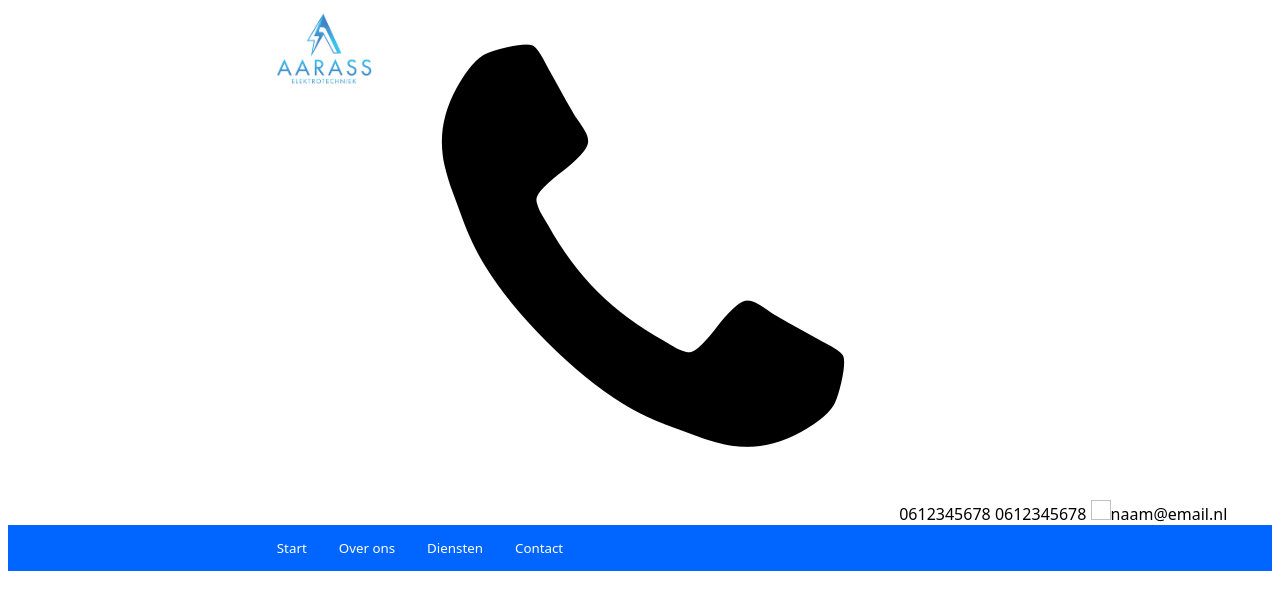
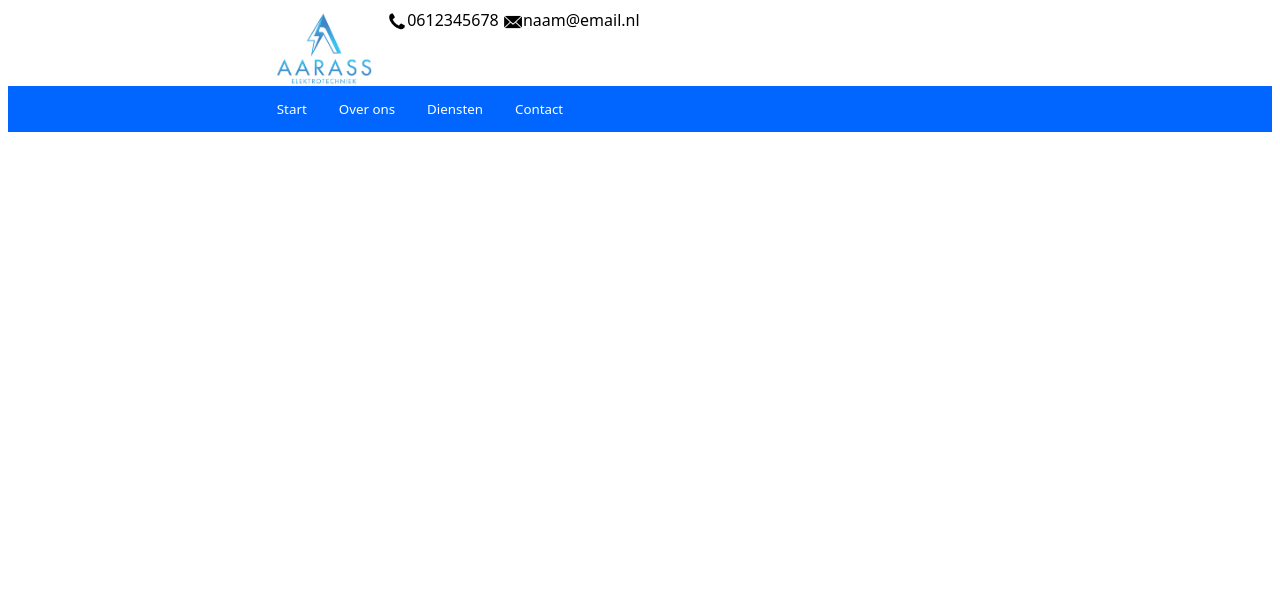
Before and after one commit to aoqla/Aarass-Elekrotechniek, a plain HTML site: page index.html in a window 1280 px wide. Drawn offline with Linux system fonts and the light colour scheme.

Commit message:
contact aligned

```diff
--- a/index.html
+++ b/index.html
@@ -11,8 +11,8 @@
         <title>Aarass Elektrotechniek</title>
         <section>
             <img src="Images/logo_gefixt.png" class="logo">
-            <span class = "contact"><img src="Images/phone-512.jpg">0612345678</span>
-            <span class = "contact"><src="Images/Mail_black-512.jpg">0612345678</span> <img  class = "contact">naam@email.nl
+            <span class = "contact"><img src="Images/phone-512.jpg" class="contact">0612345678</span>
+            <span class = "contact"><img src="Images/Mail_black-512.jpg" class="contact">naam@email.nl</span>
         </section>
 
         <div class="tab">
--- a/main.css
+++ b/main.css
@@ -47,5 +47,5 @@ section {
 .contact {
     width: 20px;
     height: 20px;
-    /* float: right; */
+    vertical-align: middle;
 }
```
